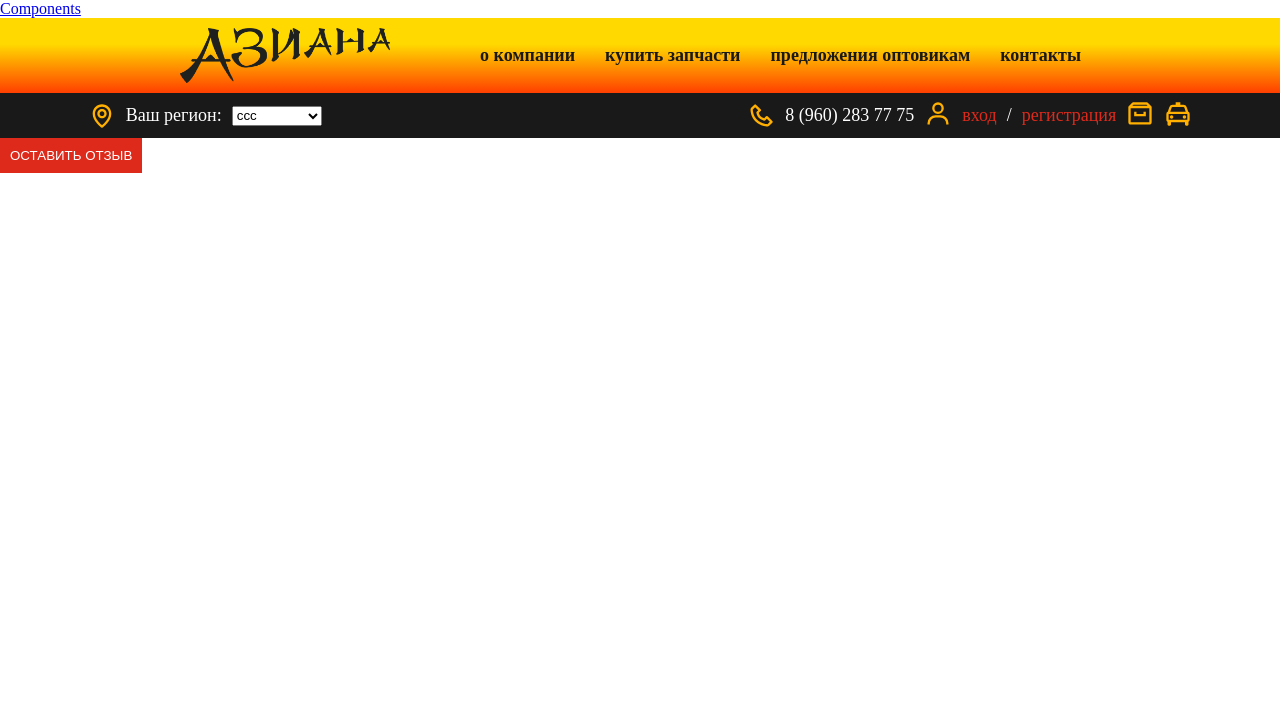
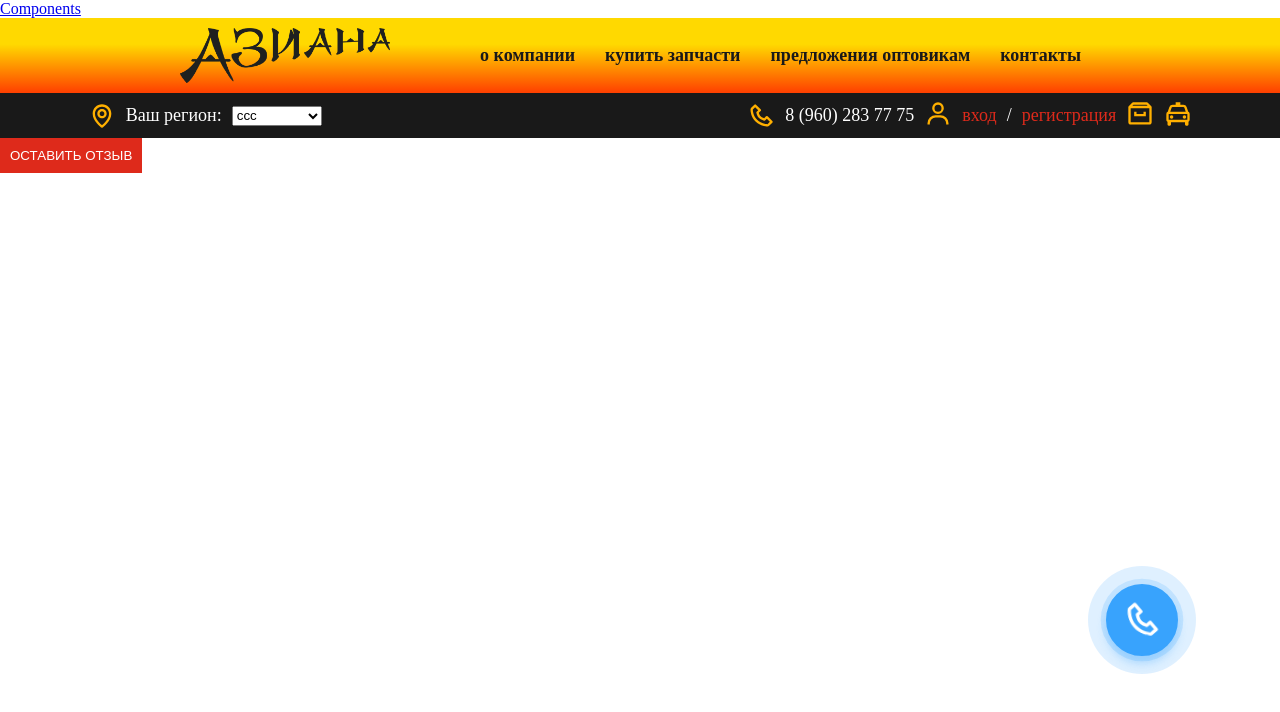
Before and after one commit to asianaauto/asiana.frontend, a React (Create React App) app: page /components in a window 1280 px wide. Shown: the top 712 px of the page. Built offline with nearby package versions, Linux system fonts and the light colour scheme.

Commit message:
floating button

```diff
--- a/package.json
+++ b/package.json
@@ -40,7 +40,7 @@
     }
   },
   "lint-staged": {
-    "*.{js,jsx,ts,tsx}": "prettier --write"
+    "*.{js,jsx,ts,tsx,scss,css}": "prettier --write"
   },
   "eslintConfig": {
     "extends": [
--- /dev/null
+++ b/src/components/FloatingButton/FloatingButton.scss
@@ -0,0 +1,235 @@
+.block-center {
+  display: flex;
+  justify-content: center;
+  align-items: center;
+  height: 100%;
+}
+
+.callback-bt {
+  background: #38a3fd;
+  border: 2px solid #38a3fd;
+  border-radius: 50%;
+  box-shadow: 0 8px 10px rgba(56, 163, 253, 0.3);
+  cursor: pointer;
+  height: 68px;
+  text-align: center;
+  width: 68px;
+  position: fixed;
+  right: 8%;
+  bottom: 18%;
+  z-index: 999;
+  transition: 0.3s;
+  -webkit-animation: hoverWave linear 1s infinite;
+  animation: hoverWave linear 1s infinite;
+}
+
+.callback-bt .text-call {
+  height: 68px;
+  width: 68px;
+  border-radius: 50%;
+  position: relative;
+  overflow: hidden;
+}
+
+.callback-bt .text-call span {
+  text-align: center;
+  color: #38a3fd;
+  opacity: 0;
+  font-size: 0;
+  position: absolute;
+  right: 4px;
+  top: 22px;
+  line-height: 14px;
+  font-weight: 600;
+  text-transform: uppercase;
+  transition: opacity 0.3s linear;
+  font-family: 'montserrat', Arial, Helvetica, sans-serif;
+}
+
+.callback-bt .text-call:hover span {
+  opacity: 1;
+  font-size: 11px;
+}
+.callback-bt:hover .FloatingButton-icon {
+  display: none;
+}
+
+.callback-bt:hover {
+  z-index: 1;
+  background: #fff;
+  color: transparent;
+  transition: 0.3s;
+}
+.callback-bt:hover .FloatingButton-icon {
+  color: #38a3fd;
+  font-size: 40px;
+  transition: 0.3s;
+}
+.callback-bt .FloatingButton-icon {
+  color: #fff;
+  font-size: 34px;
+  transition: 0.3s;
+  line-height: 66px;
+  transition: 0.5s ease-in-out;
+}
+
+.callback-bt .FloatingButton-icon {
+  animation: 1200ms ease 0s normal none 1 running shake;
+  animation-iteration-count: infinite;
+  -webkit-animation: 1200ms ease 0s normal none 1 running shake;
+  -webkit-animation-iteration-count: infinite;
+}
+
+@-webkit-keyframes hoverWave {
+  0% {
+    box-shadow: 0 8px 10px rgba(56, 163, 253, 0.3),
+      0 0 0 0 rgba(56, 163, 253, 0.2), 0 0 0 0 rgba(56, 163, 253, 0.2);
+  }
+  40% {
+    box-shadow: 0 8px 10px rgba(56, 163, 253, 0.3),
+      0 0 0 15px rgba(56, 163, 253, 0.2), 0 0 0 0 rgba(56, 163, 253, 0.2);
+  }
+  80% {
+    box-shadow: 0 8px 10px rgba(56, 163, 253, 0.3),
+      0 0 0 30px rgba(56, 163, 253, 0), 0 0 0 26.7px rgba(56, 163, 253, 0.067);
+  }
+  100% {
+    box-shadow: 0 8px 10px rgba(56, 163, 253, 0.3),
+      0 0 0 30px rgba(56, 163, 253, 0), 0 0 0 40px rgba(56, 163, 253, 0);
+  }
+}
+@keyframes hoverWave {
+  0% {
+    box-shadow: 0 8px 10px rgba(56, 163, 253, 0.3),
+      0 0 0 0 rgba(56, 163, 253, 0.2), 0 0 0 0 rgba(56, 163, 253, 0.2);
+  }
+  40% {
+    box-shadow: 0 8px 10px rgba(56, 163, 253, 0.3),
+      0 0 0 15px rgba(56, 163, 253, 0.2), 0 0 0 0 rgba(56, 163, 253, 0.2);
+  }
+  80% {
+    box-shadow: 0 8px 10px rgba(56, 163, 253, 0.3),
+      0 0 0 30px rgba(56, 163, 253, 0), 0 0 0 26.7px rgba(56, 163, 253, 0.067);
+  }
+  100% {
+    box-shadow: 0 8px 10px rgba(56, 163, 253, 0.3),
+      0 0 0 30px rgba(56, 163, 253, 0), 0 0 0 40px rgba(56, 163, 253, 0);
+  }
+}
+
+@keyframes shake {
+  0% {
+    transform: rotateZ(0deg);
+    -ms-transform: rotateZ(0deg);
+    -webkit-transform: rotateZ(0deg);
+  }
+  10% {
+    transform: rotateZ(-30deg);
+    -ms-transform: rotateZ(-30deg);
+    -webkit-transform: rotateZ(-30deg);
+  }
+  20% {
+    transform: rotateZ(15deg);
+    -ms-transform: rotateZ(15deg);
+    -webkit-transform: rotateZ(15deg);
+  }
+  30% {
+    transform: rotateZ(-10deg);
+    -ms-transform: rotateZ(-10deg);
+    -webkit-transform: rotateZ(-10deg);
+  }
+  40% {
+    transform: rotateZ(7.5deg);
+    -ms-transform: rotateZ(7.5deg);
+    -webkit-transform: rotateZ(7.5deg);
+  }
+  50% {
+    transform: rotateZ(-6deg);
+    -ms-transform: rotateZ(-6deg);
+    -webkit-transform: rotateZ(-6deg);
+  }
+  60% {
+    transform: rotateZ(5deg);
+    -ms-transform: rotateZ(5deg);
+    -webkit-transform: rotateZ(5deg);
+  }
+  70% {
+    transform: rotateZ(-4.28571deg);
+    -ms-transform: rotateZ(-4.28571deg);
+    -webkit-transform: rotateZ(-4.28571deg);
+  }
+  80% {
+    transform: rotateZ(3.75deg);
+    -ms-transform: rotateZ(3.75deg);
+    -webkit-transform: rotateZ(3.75deg);
+  }
+  90% {
+    transform: rotateZ(-3.33333deg);
+    -ms-transform: rotateZ(-3.33333deg);
+    -webkit-transform: rotateZ(-3.33333deg);
+  }
+  100% {
+    transform: rotateZ(0deg);
+    -ms-transform: rotateZ(0deg);
+    -webkit-transform: rotateZ(0deg);
+  }
+}
+
+@-webkit-keyframes shake {
+  0% {
+    transform: rotateZ(0deg);
+    -ms-transform: rotateZ(0deg);
+    -webkit-transform: rotateZ(0deg);
+  }
+  10% {
+    transform: rotateZ(-30deg);
+    -ms-transform: rotateZ(-30deg);
+    -webkit-transform: rotateZ(-30deg);
+  }
+  20% {
+    transform: rotateZ(15deg);
+    -ms-transform: rotateZ(15deg);
+    -webkit-transform: rotateZ(15deg);
+  }
+  30% {
+    transform: rotateZ(-10deg);
+    -ms-transform: rotateZ(-10deg);
+    -webkit-transform: rotateZ(-10deg);
+  }
+  40% {
+    transform: rotateZ(7.5deg);
+    -ms-transform: rotateZ(7.5deg);
+    -webkit-transform: rotateZ(7.5deg);
+  }
+  50% {
+    transform: rotateZ(-6deg);
+    -ms-transform: rotateZ(-6deg);
+    -webkit-transform: rotateZ(-6deg);
+  }
+  60% {
+    transform: rotateZ(5deg);
+    -ms-transform: rotateZ(5deg);
+    -webkit-transform: rotateZ(5deg);
+  }
+  70% {
+    transform: rotateZ(-4.28571deg);
+    -ms-transform: rotateZ(-4.28571deg);
+    -webkit-transform: rotateZ(-4.28571deg);
+  }
+  80% {
+    transform: rotateZ(3.75deg);
+    -ms-transform: rotateZ(3.75deg);
+    -webkit-transform: rotateZ(3.75deg);
+  }
+  90% {
+    transform: rotateZ(-3.33333deg);
+    -ms-transform: rotateZ(-3.33333deg);
+    -webkit-transform: rotateZ(-3.33333deg);
+  }
+  100% {
+    transform: rotateZ(0deg);
+    -ms-transform: rotateZ(0deg);
+    -webkit-transform: rotateZ(0deg);
+  }
+}
+/* конец кнопки звонка */
--- /dev/null
+++ b/src/components/FloatingButton/FloatingButton.tsx
@@ -0,0 +1,31 @@
+import React, { FC } from 'react';
+import { COLORS } from '../../constants';
+import './FloatingButton.scss';
+import { BiPhone } from 'react-icons/bi';
+
+interface IExternalProps {}
+
+interface IProps extends IExternalProps {}
+
+const FloatingButton: FC<IProps> = () => {
+  return (
+    <div className="callback-bt">
+      <div className="text-call">
+        <div className="block-center">
+          <BiPhone
+            size={40}
+            className="FloatingButton-icon"
+            color={COLORS.white}
+          />
+        </div>
+        <span>
+          Заказать
+          <br />
+          звонок
+        </span>
+      </div>
+    </div>
+  );
+};
+
+export default FloatingButton;
--- a/src/components/SubHeader/SubHeader.scss
+++ b/src/components/SubHeader/SubHeader.scss
@@ -25,7 +25,7 @@
     color: #de2a1b;
     text-decoration: none;
     &:hover {
-            color: #FFFFFF;
+      color: #ffffff;
     }
   }
 }
@@ -44,6 +44,6 @@
 .SubHeader-item {
   font-size: 18px;
   margin-left: 10px;
-    color:  #FFFFFF;
+  color: #ffffff;
   text-decoration: none;
 }
--- a/src/constants.ts
+++ b/src/constants.ts
@@ -5,5 +5,7 @@ export const COLORS = {
   white: '#FFFFFF',
   silver: '#f2f2f2',
   lightgray: '#D3D3D3',
-    orangeGradient: 'linear-gradient(180deg, rgba(255,217,0,1) 35%, rgba(255,63,0,1) 100%)'
-}
+  blue: '#0000ff',
+  orangeGradient:
+    'linear-gradient(180deg, rgba(255,217,0,1) 35%, rgba(255,63,0,1) 100%)',
+};
--- a/src/pages/Components/Components.tsx
+++ b/src/pages/Components/Components.tsx
@@ -2,6 +2,7 @@ import React, { FC } from 'react';
 import Button from '../../components/Button/Button';
 import Header from '../../components/Header/Header';
 import SubHeader from '../../components/SubHeader/SubHeader';
+import FloatingButton from '../../components/FloatingButton/FloatingButton';
 
 interface IExternalProps {}
 
@@ -13,6 +14,7 @@ const Components: FC<IProps> = () => {
       <Header />
       <SubHeader />
       <Button>ОСТАВИТЬ ОТЗЫВ</Button>
+      <FloatingButton />
     </div>
   );
 };
```
Also changed, not shown: 1 other file (tests, documents, lock files or other folders). Lines whose indentation alone changed are shown as unchanged.
